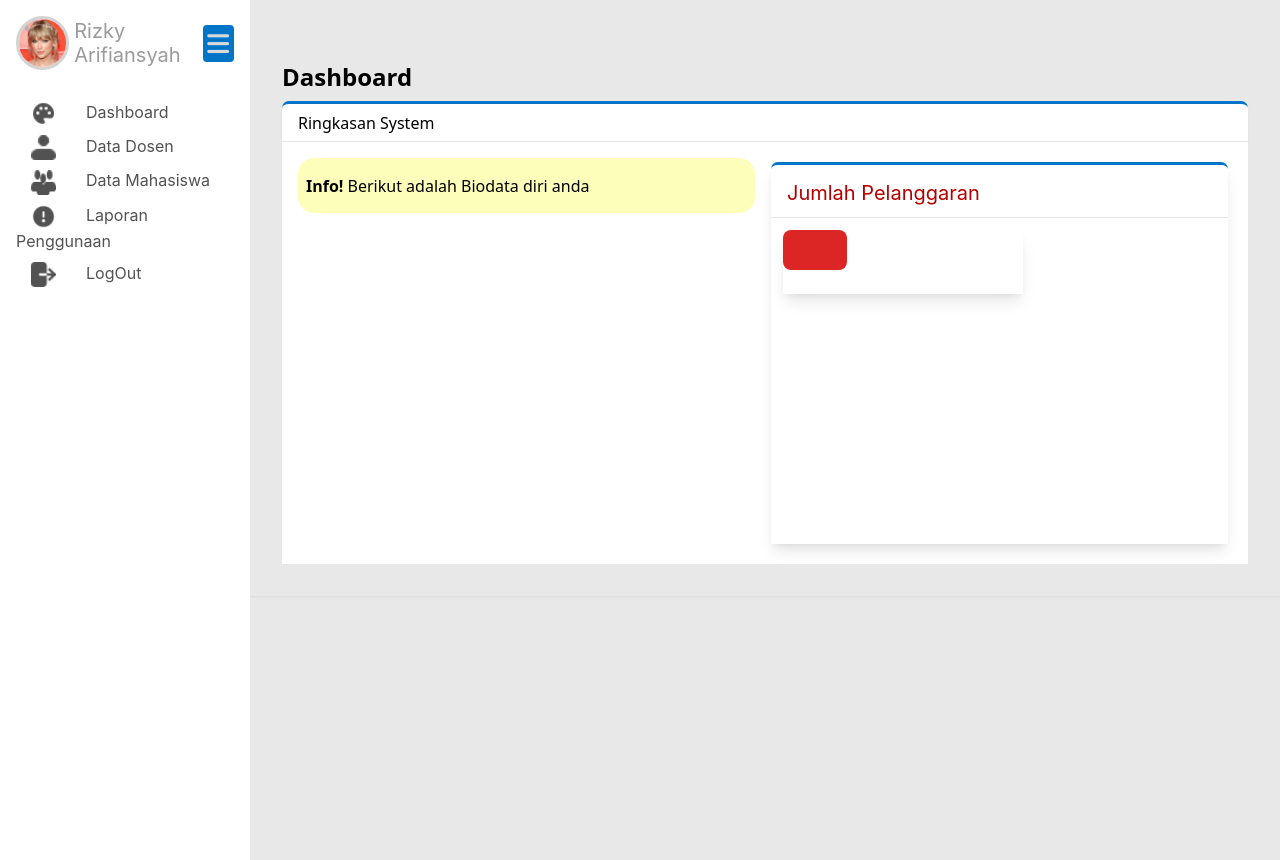
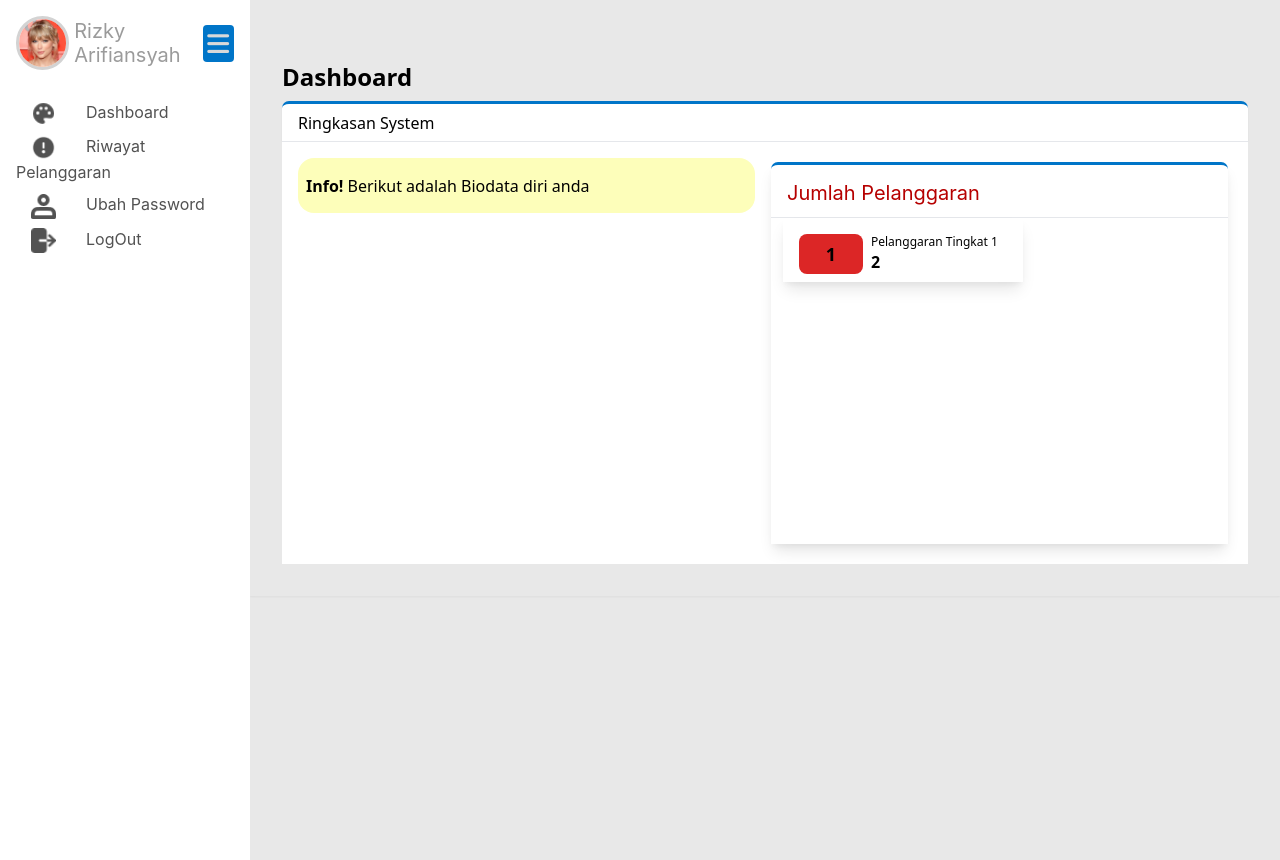
Before and after one commit to rafsanalhad/tatib_2g_final, a PHP site: page /mahasiswa.php in a window 1280 px wide. Shown: the part 64-924 px from the top of the page. Run offline with PHP 8.4, Linux system fonts and the light colour scheme; a user stored in the database is signed in; data comes from the database, SQL or seed files in the repository.

Commit message:
menambah jumlah pelanggaran di mahasiswa

```diff
--- a/mahasiswa.php
+++ b/mahasiswa.php
@@ -39,9 +39,8 @@ if(session_status() === PHP_SESSION_NONE){
       </div>
       <ul>
         <li class="mb-2 sidebar_item"><a href="#" class="text_sidebar"><img src="assets/icon/dashboard.png" class="inline icon_sidebar" alt=""><span class="sidebar_text">Dashboard</span></a></li>
-        <li class="mb-2 sidebar_item"><a href="#" class="text_sidebar"><img src="assets/icon/data_dosen.png" class="inline icon_sidebar" alt=""><span class="sidebar_text">Data Dosen</span></a></li>
-        <li class="mb-2 sidebar_item"><a href="#" class="text_sidebar"><img src="assets/icon/data_mahasiswa.png" class="inline icon_sidebar" alt=""><span class="sidebar_text">Data Mahasiswa</span></a></li>
-        <li class="mb-2 sidebar_item"><a href="#" class="text_sidebar"><img src="assets/icon/laporan_penggunaan.png" class="inline icon_sidebar" alt=""><span class="sidebar_text">Laporan Penggunaan</span></a></li>
+        <li class="mb-2 sidebar_item"><a href="#" class="text_sidebar"><img src="assets/icon/laporan_penggunaan.png" class="inline icon_sidebar" alt=""><span class="sidebar_text">Riwayat Pelanggaran</span></a></li>
+        <li class="mb-2 sidebar_item"><a href="#" class="text_sidebar"><img src="assets/icon/password.png" class="inline icon_sidebar" alt=""><span class="sidebar_text">Ubah Password</span></a></li>
         <li class="mb-2 sidebar_item"><a href="logout.php" class="text_sidebar"><img src="assets/icon/logout.png" class="inline icon_sidebar" alt=""><span class="sidebar_text">LogOut</span></a></li>
       </ul>
     </aside>
@@ -122,8 +121,14 @@ if(session_status() === PHP_SESSION_NONE){
         <div class="flex-1 bg-white jumlah_pelanggaran shadow-lg">
           <h3 class="pelanggaran_tbr_title">Jumlah Pelanggaran</h3>
           <hr class="hr_db mt-3">
-            <div class="mt-3 h-16 w-60 bg-white shadow-lg ml-3">
-              <div class="w-16 h-10 bg-red-600 rounded-lg"></div>
+            <div class="flex w-60 h-16 bg-white shadow-lg ml-3 p-4">
+              <div class="flex-none">
+                <div class="w-16 h-10 bg-red-600 rounded-lg grid justify-center items-center"><p class="text-lg font-bold">1</p></div>
+              </div>
+              <div class="flex-auto ml-2">
+                <p class="text-xs">Pelanggaran Tingkat 1</p>
+                <p class="font-bold">2</p>
+              </div>
             </div>
         </div>
     </div>
```
Also changed, not shown: assets/icon/password.png (added).
